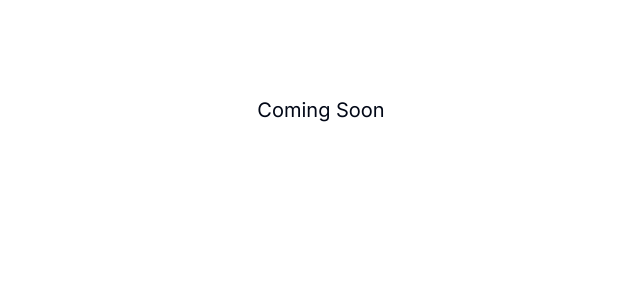
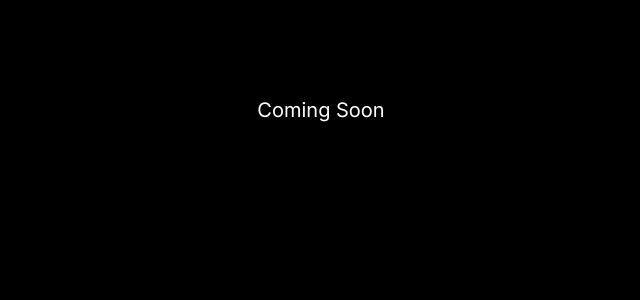
Before and after one commit to nenofetch/nenofetch-space, a Next.js app: page / in a window 1280 px wide. Shown: the top 300 px of the page, without its empty margins (319-959 px from the left). Built offline with nearby package versions, Linux system fonts and the light colour scheme.

Commit message:
chore: update page

```diff
--- a/app/globals.css
+++ b/app/globals.css
@@ -71,6 +71,10 @@
       @apply border-border;
     }
     body {
-      @apply bg-background text-foreground;
+      @apply bg-background text-foreground bg-black;
     }
+    h1,h2,h3,h4,h5,h6 {
+      @apply text-white;
+    }
+
   }
--- a/app/layout.tsx
+++ b/app/layout.tsx
@@ -5,8 +5,8 @@ import "./globals.css";
 const inter = Inter({ subsets: ["latin"] });
 
 export const metadata: Metadata = {
-  title: "Create Next App",
-  description: "Generated by create next app",
+  title: "Neno Arisma | Portfolio",
+  description: "Website for storing my portfolio",
 };
 
 export default function RootLayout({
--- a/app/page.tsx
+++ b/app/page.tsx
@@ -3,9 +3,7 @@
 export default function Home() {
   return (
     <main className="flex min-h-screen flex-col items-center justify-between p-24 text-xl ">
-
         <h1>Coming Soon</h1>
-
     </main>
   );
 }
```
